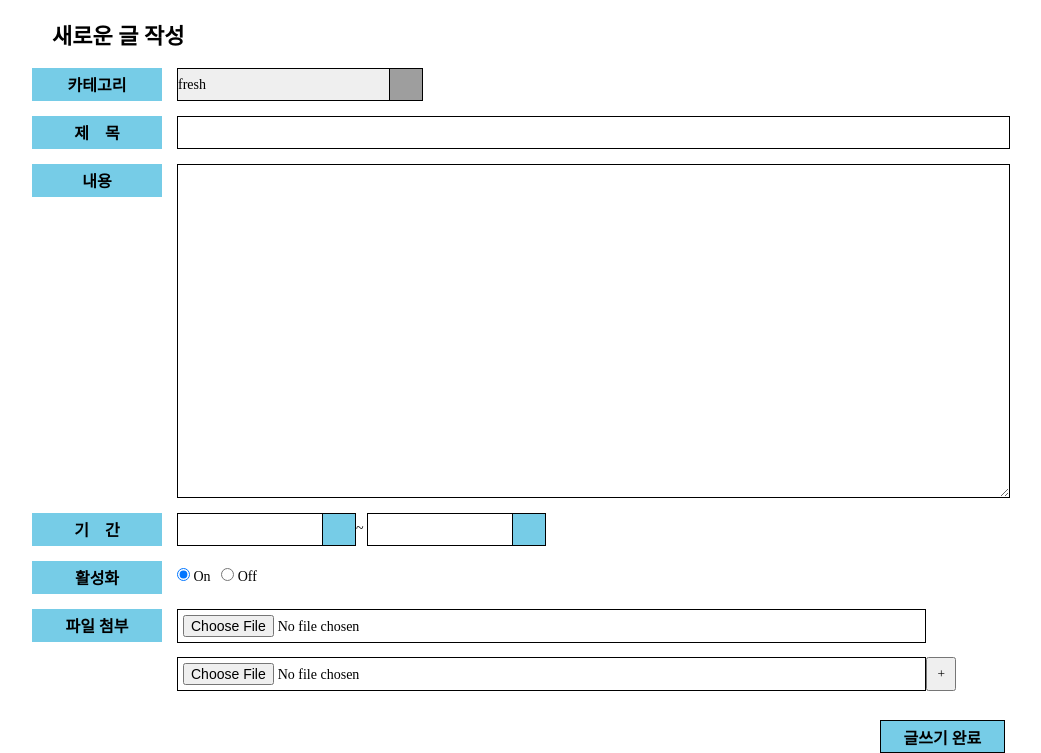
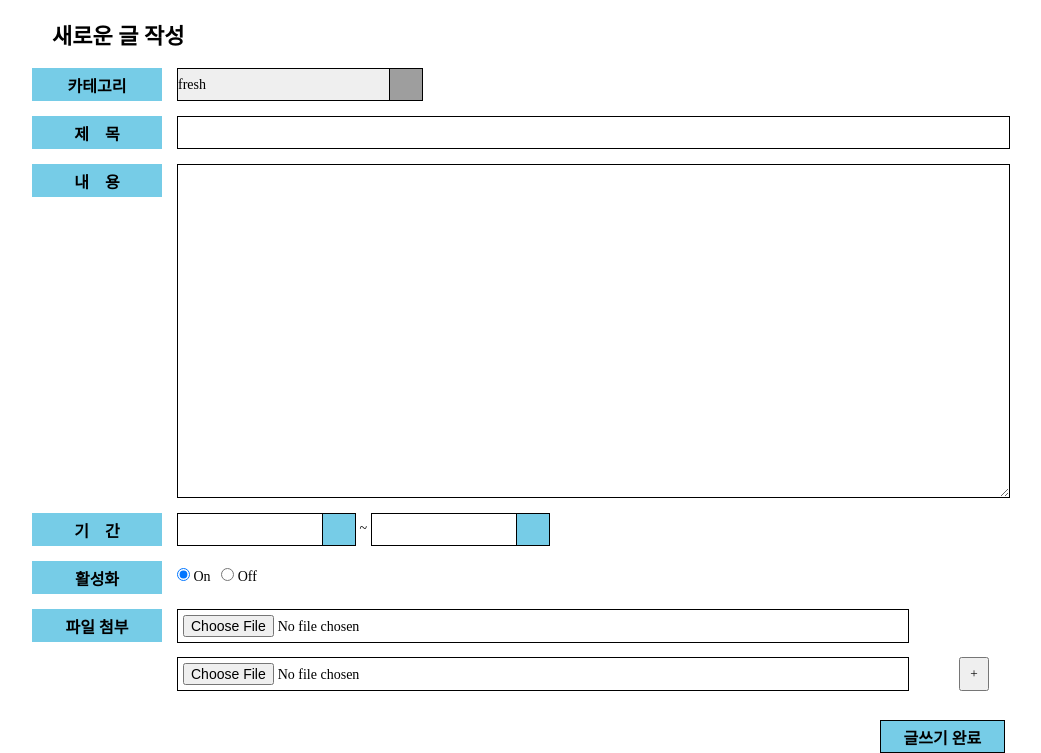
Before and after one commit to rodumani/zabo, a Django app: page /registration/ in a window 1280 px wide. Shown: the part 50-803 px from the top of the page, without its empty margins (96-1137 px from the left). Run offline with Django 3.2, Linux system fonts and the light colour scheme; a user stored in the database is signed in; some libraries are stand-ins or nearby versions; grey boxes are pictures that could not be loaded.

Commit message:
Update css to fit cross browsers.

```diff
--- a/zabo/static/css/registration.css
+++ b/zabo/static/css/registration.css
@@ -14,10 +14,22 @@
     text-align : center;
     position : relative;
     width : 16%;
-    padding-top:4px;
     padding-left : 15px;
     padding-right : 15px;
 }
+
+.form-label-div {
+    display: inline-block;
+}
+
+.form-label-span {
+    display : table-cell;
+    vertical-align : middle;
+    margin : auto;
+    height : 33px;
+    font-weight : bold;
+}
+
 
 .form-col {
     width : 80%;
@@ -103,7 +115,7 @@ textarea.form-control {
 #registration-form .form-label {
     background-color : #76CCE7;
     width : 100px;
-    height : 29px;
+    height : 33px;
     font-weight : bold;
 }
 
@@ -121,7 +133,7 @@ div#poster-file input[type="file"] {
     background-color : #ffffff;
     padding : 0px;
     height : 22px;
-    width : 90%;
+    width : 720px;
     padding : 5px;
 }
 
@@ -139,6 +151,7 @@ div#poster-file input[type="file"] {
 @media screen and (-webkit-min-device-pixel-ratio:0) {
     #registration-form select {
         -webkit-appearance: none;
+        -webkit-border-radius: 0px;
     }
 
     #registration-form #registration-category .input-group-addon {
--- a/zabo/static/js/registration.js
+++ b/zabo/static/js/registration.js
@@ -79,11 +79,11 @@
 			var currLen = this.info[type].inputs.length;
 			if (this.info[type].minimum >= currLen) {
 				$.each(this.info[type].inputs, function(i, v) {
-					v.remove.hide();
+					v.remove.css('visibility', 'hidden');
 				});
 			} else {
 				$.each(this.info[type].inputs, function(i, v) {
-					v.remove.show();
+					v.remove.css('visibility', 'visible');
 				});
 			}
 
@@ -101,7 +101,9 @@
 
 			var inputDiv = $(document.createElement('div')).css(this.info[type].css);
 
-			var input = $(document.createElement('input')).attr('type', 'file');
+			var input = $(document.createElement('input')).attr('type', 'file').css({
+				'margin-right' : '20px'
+			});
 			var removeButton = $(document.createElement('button')).text('X').css({
 				'position' : 'relative',
 				'height' : '34px',
@@ -134,11 +136,11 @@
 
 			if (this.info[type].minimum >= this.info[type].inputs.length) {
 				$.each(this.info[type].inputs, function(i, v) {
-					v.remove.hide();
+					v.remove.css('visibility', 'hidden');
 				});
 			} else {
 				$.each(this.info[type].inputs, function(i, v) {
-					v.remove.show();
+					v.remove.css('visibility', 'visible');
 				});
 			}
 
--- a/zabo/templates/new_registration.html
+++ b/zabo/templates/new_registration.html
@@ -13,7 +13,11 @@
 <form method="post" id="registration-form" action="add_article/" enctype="multipart/form-data">
 {% csrf_token %}
 	<div class="form-group" id="registration-category">
-        <label class="form-label">카테고리</label>
+		<div class="form-label">
+			<div class="form-label-div">
+				<span class="form-label-span">카테고리</span>
+			</div>
+		</div>
 		<div class="form-col">
 			<div class="input-group">
 				<select name="category" class="form-control">
@@ -27,21 +31,33 @@
     </div>
 
 	<div class="form-group">
-        <label class="form-label">제&nbsp;&nbsp;&nbsp;&nbsp;목</label>
+		<div class="form-label">
+			<div class="form-label-div">
+				<span class="form-label-span">제&nbsp;&nbsp;&nbsp;&nbsp;목</span>
+			</div>
+		</div>
 		<div class="form-col">
         	<input type="text" name="title" class="form-control"/>
 		</div>
     </div>
 
 	<div class="form-group" id="board-comment">
-        <label class="form-label">내용</label>
+		<div class="form-label">
+			<div class="form-label-div">
+				<span class="form-label-span">내&nbsp;&nbsp;&nbsp;&nbsp;용</span>
+			</div>
+		</div>
 		<div class="form-col">
-        	 <textarea rows="20" name="comment" class="form-control"></textarea>
+        	 <textarea rows="20" name="comment" id="registration-comment" class="form-control"></textarea>
 		</div>
     </div>
 
 	<div class="form-group">
-        <label class="form-label">기&nbsp;&nbsp;&nbsp;&nbsp;간</label>
+		<div class="form-label">
+			<div class="form-label-div">
+				<span class="form-label-span">기&nbsp;&nbsp;&nbsp;&nbsp;간</span>
+			</div>
+		</div>
 		<div class="form-col">
 			<div class="form-control floating">
 				<div class="input-group">
@@ -50,7 +66,7 @@
 				</div>
 			</div>
 			<div class="form-control floating">
-				<label style="display:table-cell; height:32px; vertical-align:middle;">~&nbsp;</label>
+				<label style="display:table-cell; height:32px; vertical-align:middle;">&nbsp;~&nbsp;</label>
 			</div>
 			<div class="form-control floating">
 				<div class="input-group">
@@ -61,7 +77,11 @@
 		</div>
     </div>
     <div class="form-group">
-        <label class="form-label">활성화</label>
+		<div class="form-label">
+			<div class="form-label-div">
+				<span class="form-label-span">활성화</span>
+			</div>
+		</div>
 		<div class="form-col">
 			<div class="form-control">
 				<div class="input-radio">
@@ -73,7 +93,11 @@
 		</div>
     </div>
     <div class="form-group">
-		<label class="form-label">파일 첨부</label>
+		<div class="form-label">
+			<div class="form-label-div">
+				<span class="form-label-span">파일 첨부</span>
+			</div>
+		</div>
 		<div class="form-col">
 			<div class="form-control">
 				<div id="poster-file">
```
